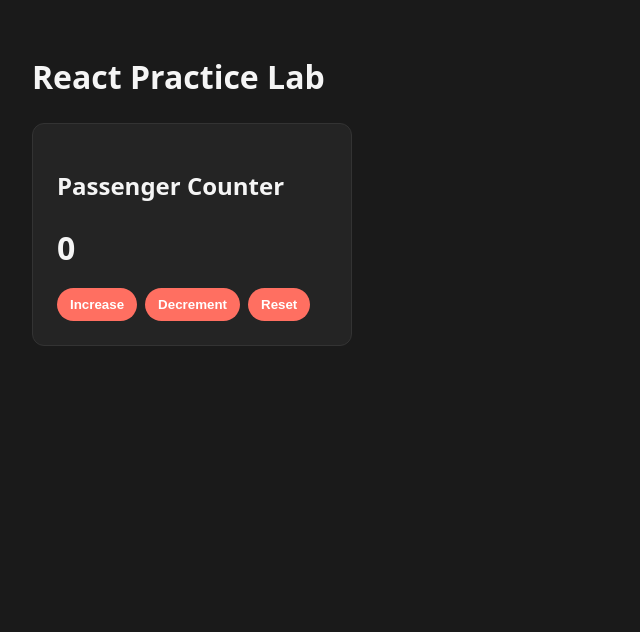
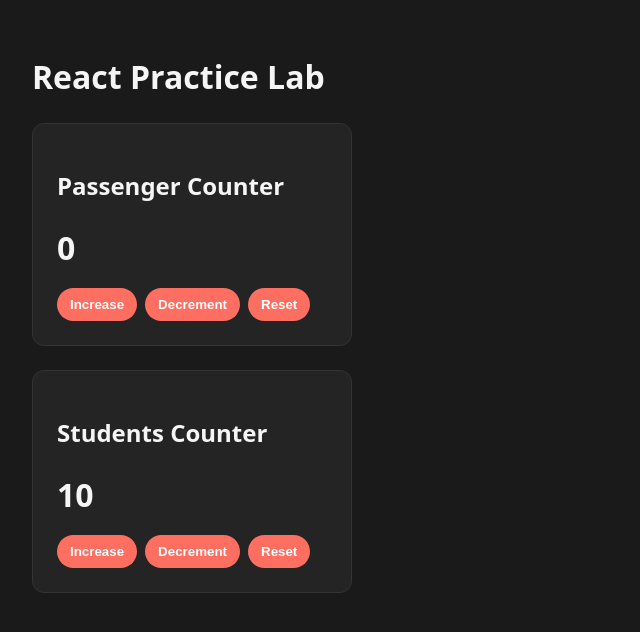
Before and after one commit to jprobussr/react-practice-lab, a React (Vite) app in the folder react-practice-lab/: page / in a window 1280 px wide. Shown: the top 632 px of the page, without its empty margins (0-640 px from the left). Built offline with nearby package versions, Linux system fonts and the light colour scheme.

Commit message:
feat: add configurable counter with initial value and step props

```diff
--- a/react-practice-lab/src/App.jsx
+++ b/react-practice-lab/src/App.jsx
@@ -2,9 +2,15 @@ import Counter from './components/Counter.jsx';
 
 const App = () => {
   return (
+
     <main>
       <h1>React Practice Lab</h1>
-      <Counter title='Passenger Counter' />
+
+
+      <div className="counter-list">
+        <Counter title='Passenger Counter' initialCount={0} />
+        <Counter title='Students Counter' initialCount={10} step={5}/>
+      </div>
 
     </main>
   );
--- a/react-practice-lab/src/components/Counter.jsx
+++ b/react-practice-lab/src/components/Counter.jsx
@@ -1,14 +1,14 @@
 import { useState } from 'react';
 
-const Counter = ({ title }) => {
-  const [count, setCount] = useState(0);
+const Counter = ({ title, initialCount = 0, step = 1 }) => {
+  const [count, setCount] = useState(initialCount);
 
   const handleIncrement = () => {
-    setCount((prev) => prev + 1);
+    setCount((prev) => prev + step);
   };
 
   const handleDecrement = () => {
-    setCount((prev) => prev - 1);
+    setCount((prev) => prev - step);
   };
 
   const handleReset = () => {
@@ -17,9 +17,7 @@ const Counter = ({ title }) => {
 
   return (
     <section className="counter">
-      <h2>
-        {title}
-      </h2>
+      <h2>{title}</h2>
       <p className="counter-value">{count}</p>
       <div className="counter-actions">
         <button onClick={handleIncrement}>Increase</button>
--- a/react-practice-lab/src/index.css
+++ b/react-practice-lab/src/index.css
@@ -61,3 +61,9 @@ button {
 button:hover {
   background: var(--accent-hover);
 }
+
+.counter-list {
+  display: flex;
+  flex-direction: column;
+  gap: 1.5rem;
+}
```
